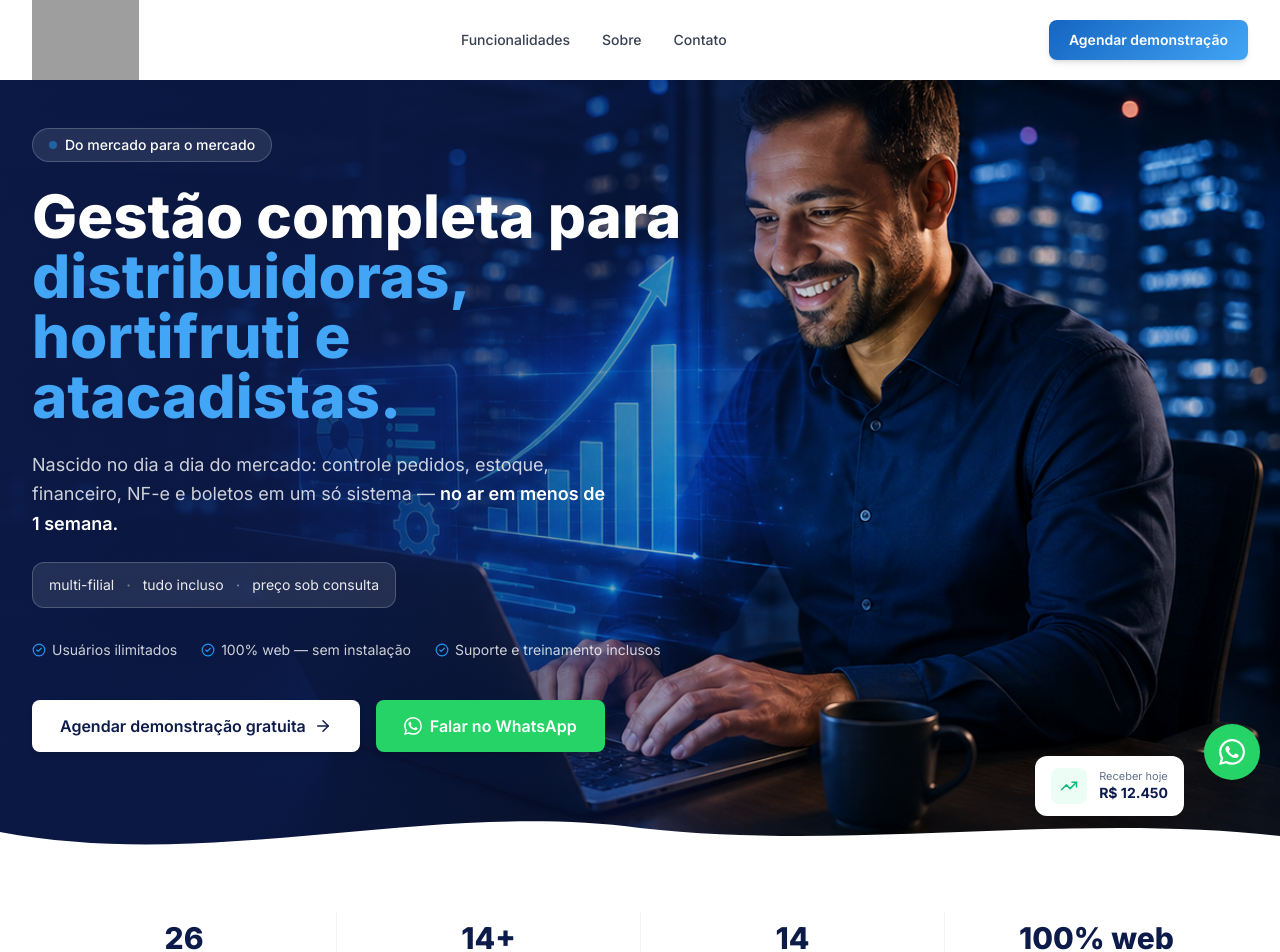
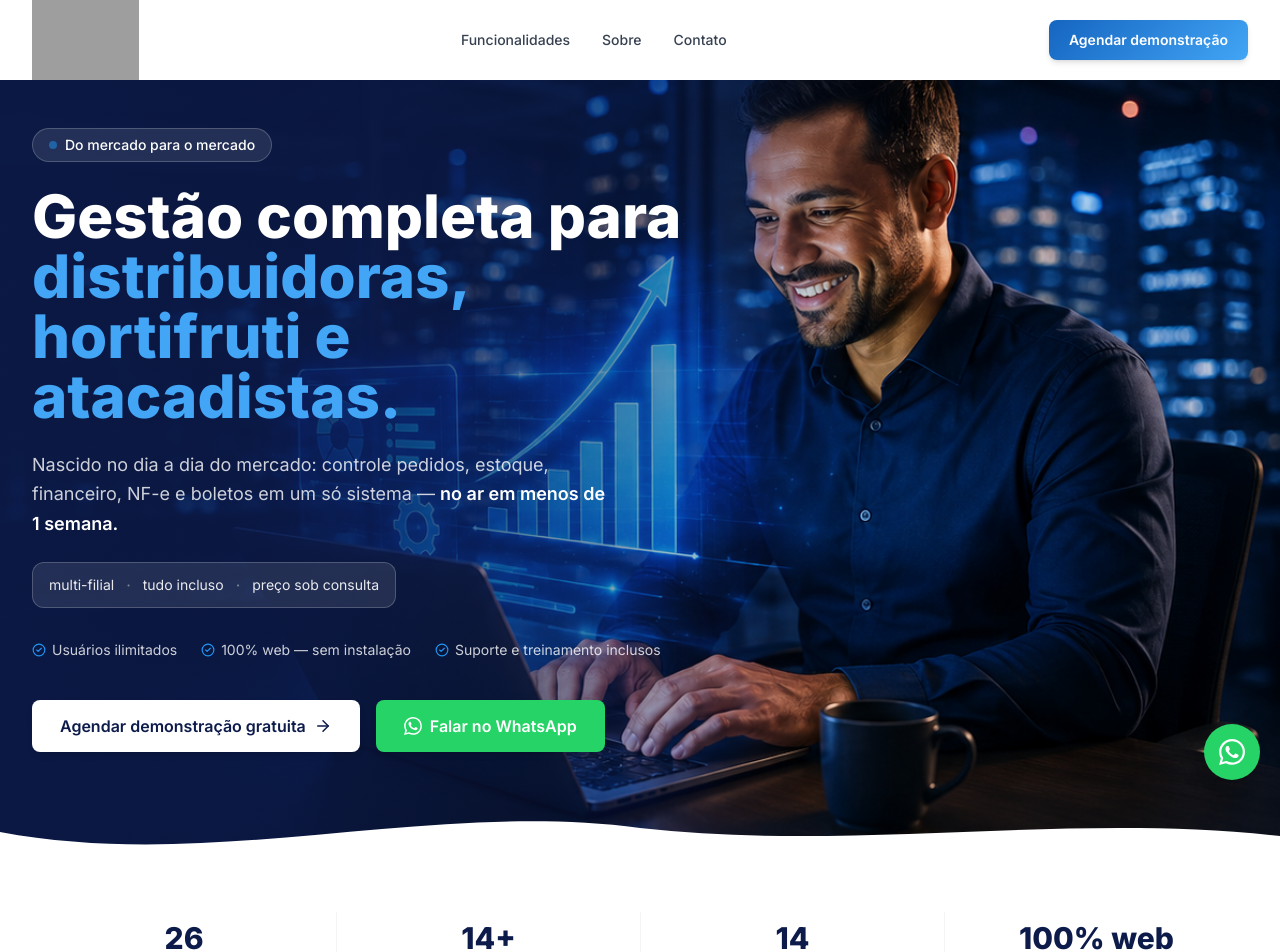
Before and after one commit to lugaerp-boop/luga_site, a Next.js app: page / in a window 1280 px wide. Shown: the top 952 px of the page. Built offline with nearby package versions, Linux system fonts and the light colour scheme; grey boxes are pictures that could not be loaded.

Commit message:
fix: remove card flutuante "Receber hoje" do hero

```diff
--- a/components/home/Hero.tsx
+++ b/components/home/Hero.tsx
@@ -2,7 +2,7 @@
 
 import Link from "next/link";
 import Image from "next/image";
-import { ArrowRight, CheckCircle2, TrendingUp } from "lucide-react";
+import { ArrowRight, CheckCircle2 } from "lucide-react";
 import { whatsappUrl } from "@/lib/whatsapp";
 import WaveDivider from "@/components/shared/WaveDivider";
 
@@ -105,20 +105,6 @@ export default function Hero() {
         </div>
       </div>
 
-      {/* Floating stat badge — sits directly on the photo, not boxed away from it */}
-      <div
-        className="hidden lg:flex absolute right-12 xl:right-24 bottom-16 items-center gap-3 bg-white rounded-xl shadow-xl px-4 py-3 animate-fade-in"
-        style={{ animationDelay: "300ms" }}
-      >
-        <div className="w-9 h-9 rounded-lg bg-emerald-50 flex items-center justify-center flex-shrink-0">
-          <TrendingUp size={18} className="text-emerald-500" />
-        </div>
-        <div>
-          <p className="text-[11px] text-luga-text-secondary leading-none mb-1">Receber hoje</p>
-          <p className="text-sm font-bold text-luga-dark leading-none">R$ 12.450</p>
-        </div>
-      </div>
-
       <WaveDivider />
     </section>
   );
```
